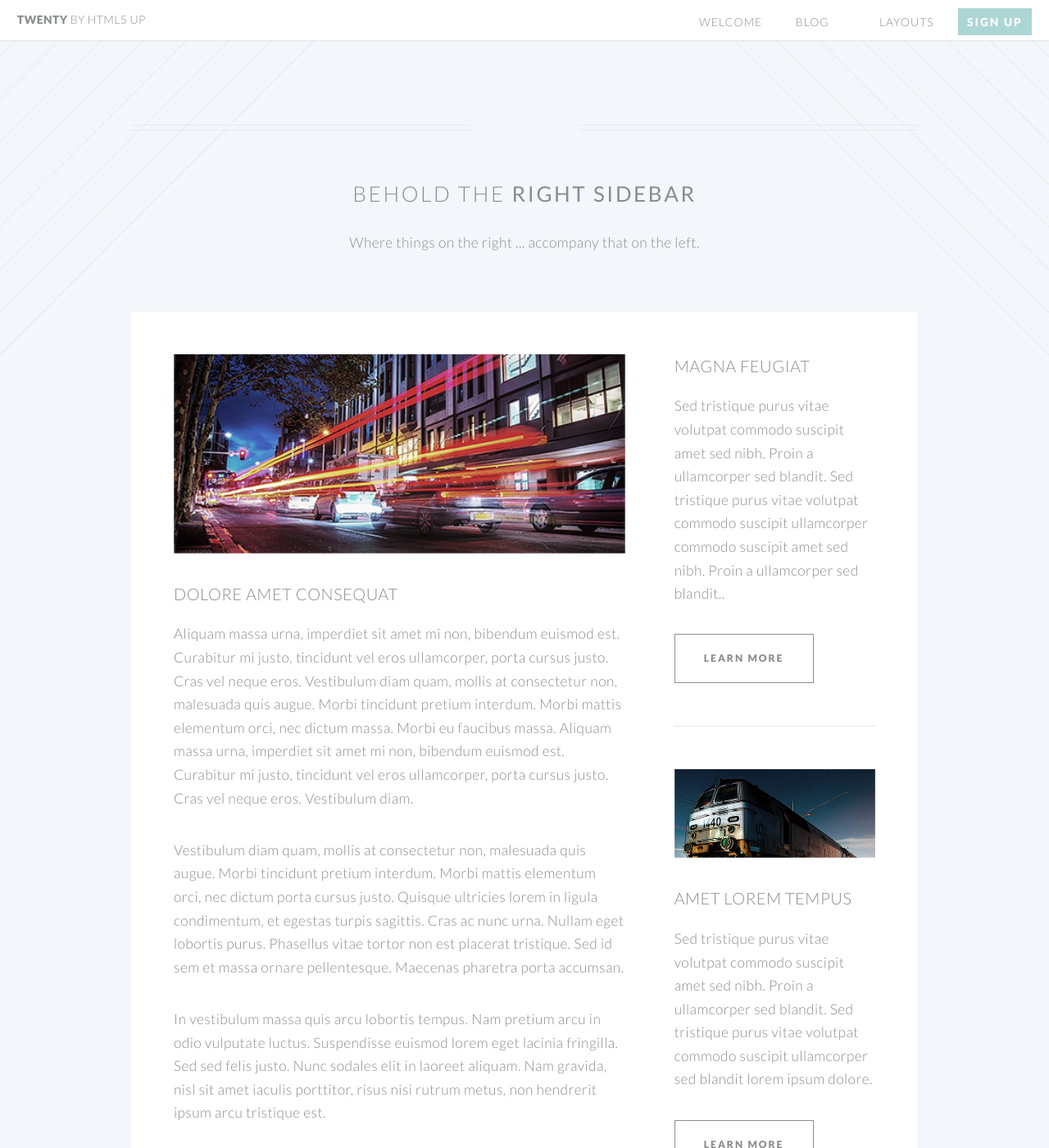
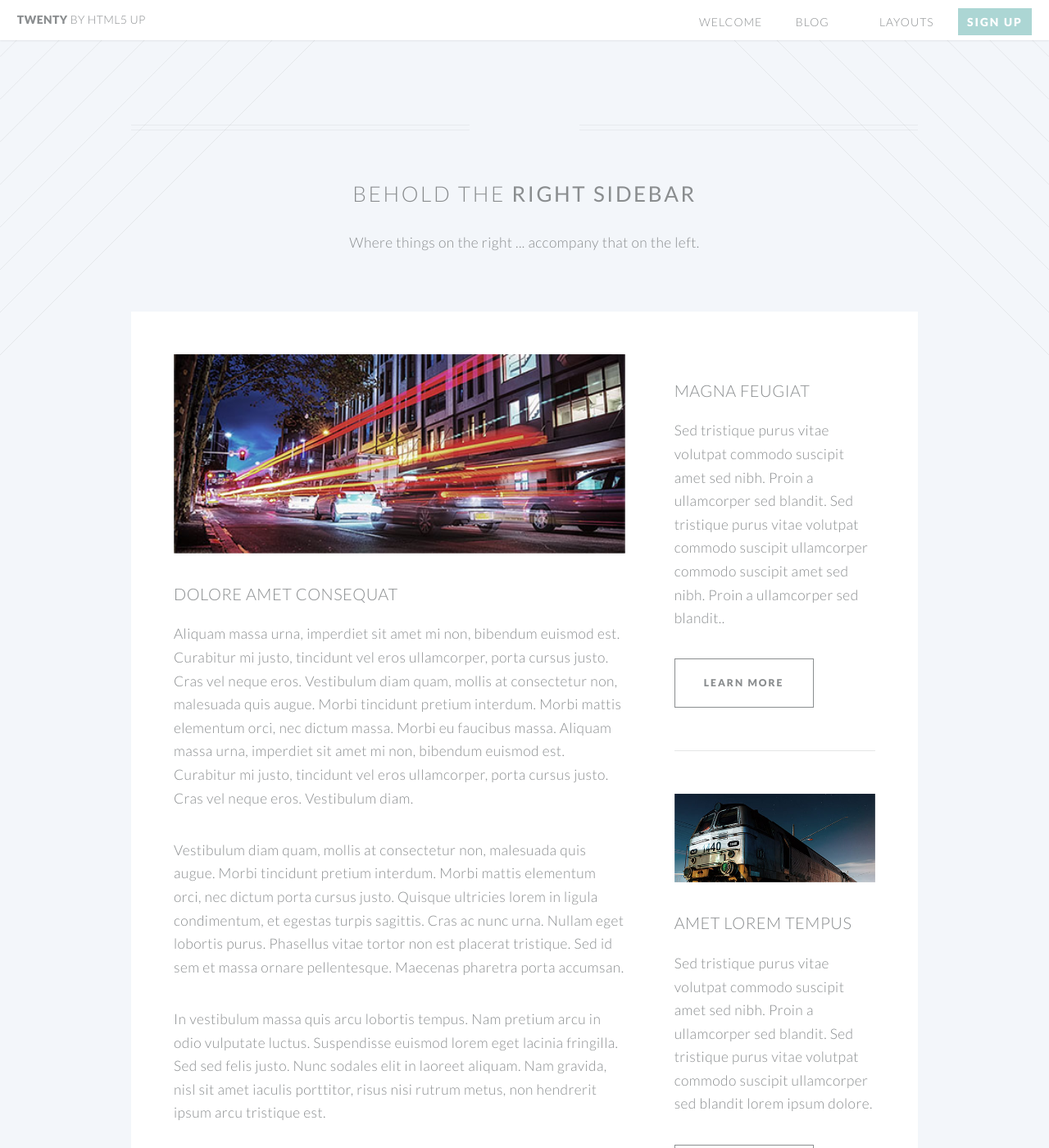
Before and after one commit to ydon1111/ydon1111.github.io, a Jekyll site: the page right-sidebar.html, which Jekyll copies as it is, in a window 1280 px wide and 1400 px high. Shown: the whole window at 82% size. Built offline with Jekyll 4.4.1, drawn with Linux system fonts in a browser that asks for light colours.

Commit message:
research sidebar 간격수정

```diff
--- a/css/style.css
+++ b/css/style.css
@@ -1263,18 +1263,10 @@ body {
 	align-items: center;
 }
 
-#content {
-	padding: 5px;
-	display: flex;
-	max-width: 2400px;
-	/* 최대 너비 설정 */
-	width: 100%;
-	/* 최대 너비에 맞춤 */
-	box-sizing: border-box;
-	/* 패딩과 경계 상자 크기 포함 */
-}
+
 
 .sidebar {
+	padding-top: 30px;
 	display: flex;
 	flex-direction: column;
 	max-height: 100%;
@@ -1295,8 +1287,6 @@ p.small-button {
 	/* 버튼의 최대 너비 설정 */
 	overflow: hidden;
 	/* 텍스트 오버플로우 처리 */
-	text-overflow: ellipsis;
-	/* 텍스트가 너무 길면 생략 부호 (...) 표시 */
 	white-space: nowrap;
 	/* 텍스트 줄 바꿈 방지 */
 }
@@ -1311,5 +1301,4 @@ p.small-button.clicked {
 #my_div {
 	margin-left: 15px;
 	padding: 10px;
-
 }
```
